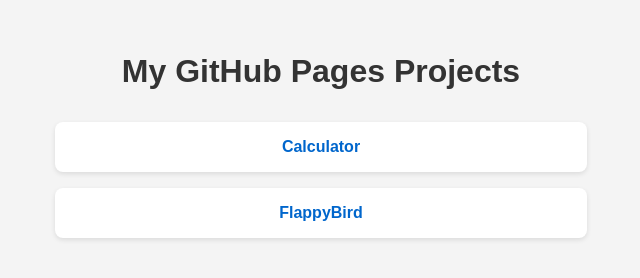
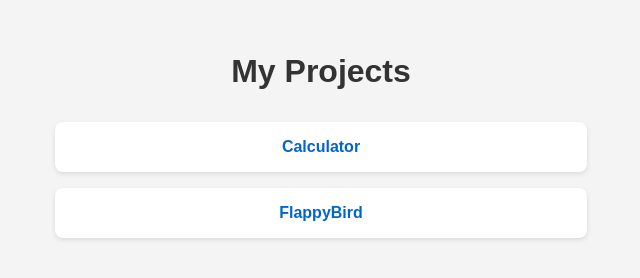
Before and after one commit to garrido02/Index, a plain HTML site: page index.html in a window 1280 px wide. Shown: the whole page, without its empty margins (319-959 px from the left). Drawn offline with Linux system fonts and the light colour scheme.

Commit message:
Update index.html

```diff
--- a/index.html
+++ b/index.html
@@ -41,7 +41,7 @@
   </style>
 </head>
 <body>
-  <h1>My GitHub Pages Projects</h1>
+  <h1>My Projects</h1>
   <ul>
     <li><a href="https://garrido02.github.io/Calculator/" target="_blank">Calculator</a></li>
     <li><a href="https://garrido02.github.io/FlappyBird/" target="_blank">FlappyBird</a></li>
```
